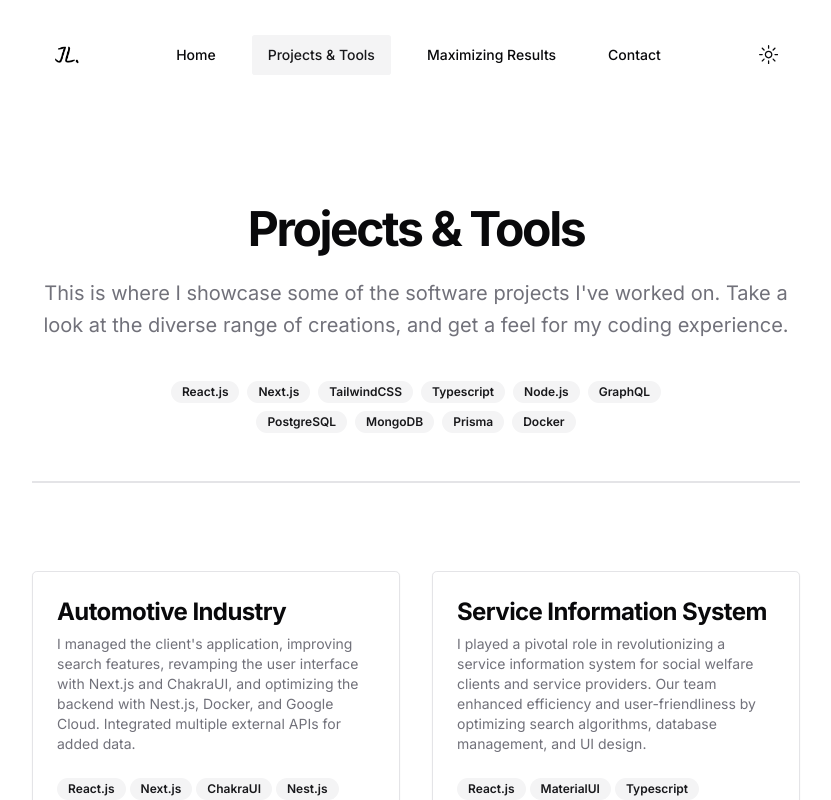
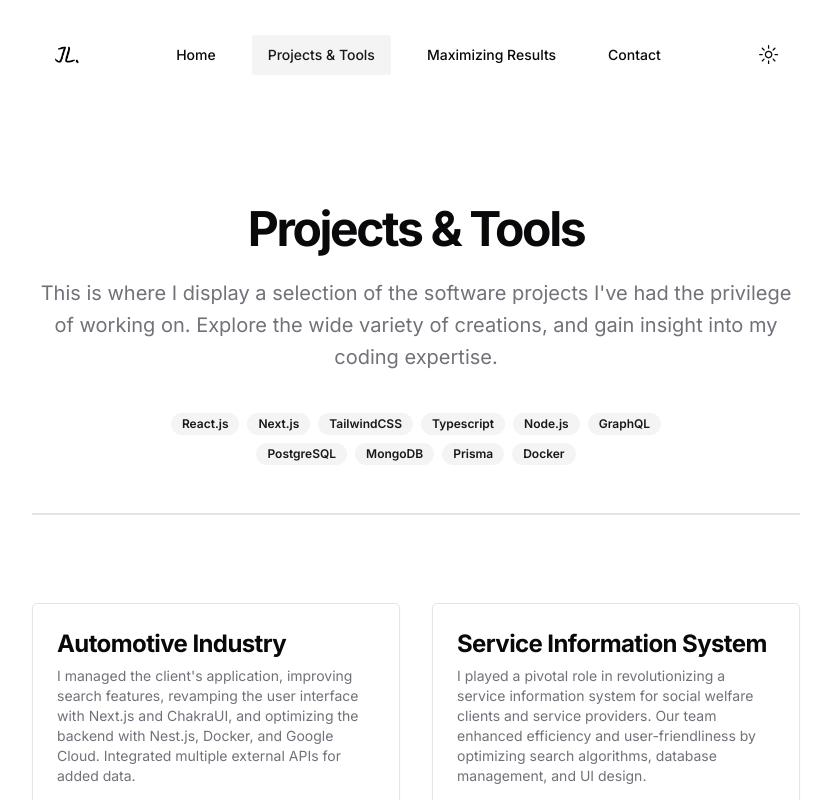
Before and after one commit to JJooaa/joaleitola, a Next.js app: page /projects-and-tools in a window 1280 px wide. Shown: the top 800 px of the page, without its empty margins (224-1055 px from the left). Built offline with nearby package versions, Linux system fonts and the light colour scheme.

Commit message:
Refactor Projects section to improve language and clarity

```diff
--- a/src/app/projects-and-tools/page.tsx
+++ b/src/app/projects-and-tools/page.tsx
@@ -47,9 +47,9 @@ export default function Projects() {
         Projects & Tools
       </h2>
       <p className="mx-auto max-w-[50rem] text-center leading-normal text-muted-foreground sm:text-xl sm:leading-8">
-        This is where I showcase some of the software projects I&apos;ve worked
-        on. Take a look at the diverse range of creations, and get a feel for my
-        coding experience.
+        This is where I display a selection of the software projects I&apos;ve
+        had the privilege of working on. Explore the wide variety of creations,
+        and gain insight into my coding expertise.
       </p>
       <TechnologiesSection />
       <div className="lg:py-18 mx-auto grid max-w-3xl grid-cols-1 justify-items-center gap-8 pb-4 pt-6 md:grid-cols-2 md:pb-6 md:pt-16">
```
